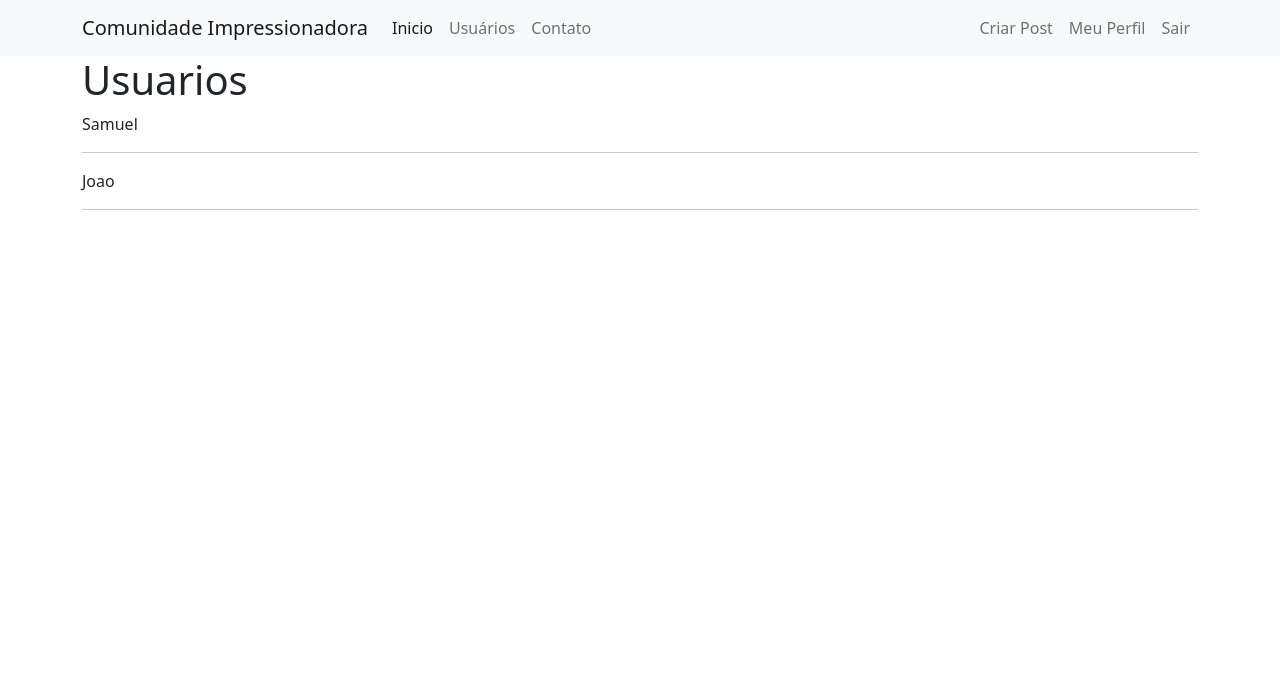
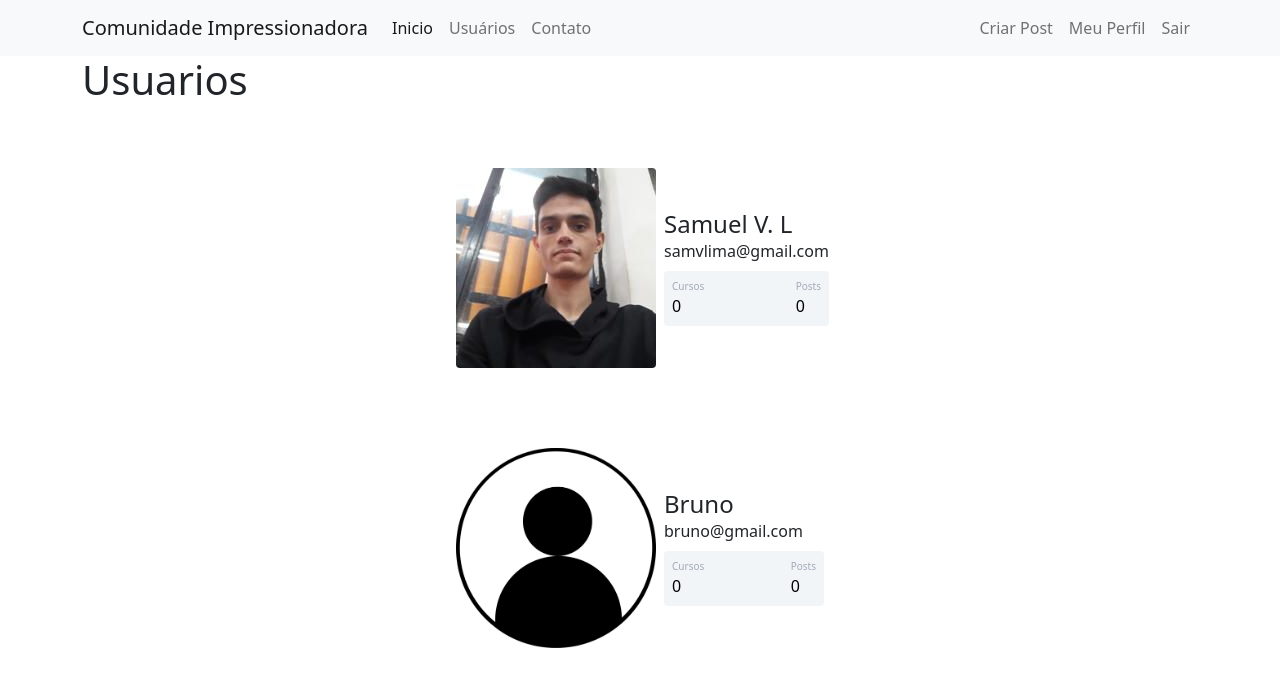
Before and after one commit to SamuelLima0610/Site-Flask-Python-posts, a Flask app: page /lista-usuarios in a window 1280 px wide. Shown: the top 687 px of the page. Run offline with Flask 2, Linux system fonts and the light colour scheme; a user stored in the database is signed in; data comes from the database, SQL or seed files in the repository; both versions use the stored data as it was after the commit.

Commit message:
Página da listagem de usuários

```diff
--- a/comunidadeimpressionadora/routes.py
+++ b/comunidadeimpressionadora/routes.py
@@ -6,8 +6,6 @@ from comunidadeimpressionadora.forms import FormLogin, FormCriarConta, FormEditP
 from comunidadeimpressionadora.models import User
 from flask_login import login_user, logout_user, current_user, login_required
 from PIL import Image
-
-lista_usuarios = ['Samuel', 'Joao']
 
 
 @app.route("/")
@@ -23,6 +21,7 @@ def contact():
 @app.route("/lista-usuarios")
 @login_required
 def users():
+    lista_usuarios = User.query.all()
     return render_template('usuarios.html', lista_usuarios=lista_usuarios)
 
 
--- a/comunidadeimpressionadora/templates/login.html
+++ b/comunidadeimpressionadora/templates/login.html
@@ -76,7 +76,6 @@
                     </div>
                     <div class="form-group">
                         {{form_criar_conta.senha.label(class="form-control-label")}}
-                        {{form_criar_conta.senha.label(class="form-control-label")}}
                         {% if form_criar_conta.senha.errors%}
                             {{form_criar_conta.senha(class="form-control is-invalid")}}
                             <div class="invalid-feedback">
@@ -90,7 +89,6 @@
                     </div>
                     <div class="form-group">
                         {{form_criar_conta.confirmacao.label(class="form-control-label")}}
-                        {{form_criar_conta.username.label(class="form-control-label")}}
                         {% if form_criar_conta.confirmacao.errors%}
                             {{form_criar_conta.confirmacao(class="form-control is-invalid")}}
                             <div class="invalid-feedback">
--- a/comunidadeimpressionadora/templates/usuarios.html
+++ b/comunidadeimpressionadora/templates/usuarios.html
@@ -3,8 +3,27 @@
     <div class="container">
         <h1>Usuarios</h1>
         {% for usuario in lista_usuarios%}
-            <p>{{ usuario }}</p>
-            <hr>
+            <div class="container mt-5 d-flex justify-content-center">
+                <div class="card p-3">
+                    <div class="d-flex align-items-center">
+                            <div class="image pe-2"> <img src="{{url_for('static', filename='imgs_perfil/{}'.format(usuario.user_photo))}}" class="rounded" width="200"> </div>
+                            <div class="ml-3 w-100">
+                                <h4 class="mb-0 mt-0">{{usuario.username}}</h4> <span>{{usuario.email}}</span>
+                                <div class="p-2 mt-2 bg-primary d-flex justify-content-between rounded text-white stats">
+                                    {% if 'Não informado' in usuario.courses %}
+                                        <div class="d-flex flex-column"> <span class="articles">Cursos</span> <span class="number1">0</span> </div>
+                                    {% else %}
+                                        <div class="d-flex flex-column"> <span class="articles">Cursos</span> <span class="number1">{{usuario.courses.count(';') + 1}}</span> </div>
+                                    {% endif %}
+                                    <div class="d-flex flex-column"> <span class="rating">Posts</span> <span class="number3">0</span> </div>
+                                </div>
+                            </div>
+                    </div>
+                </div>
+            </div>
         {% endfor %}
     </div>
+    <div class="row mt-5">
+
+    </div>
 {% endblock %}
```
Also changed, not shown: comunidadeimpressionadora/comunidade.db.
